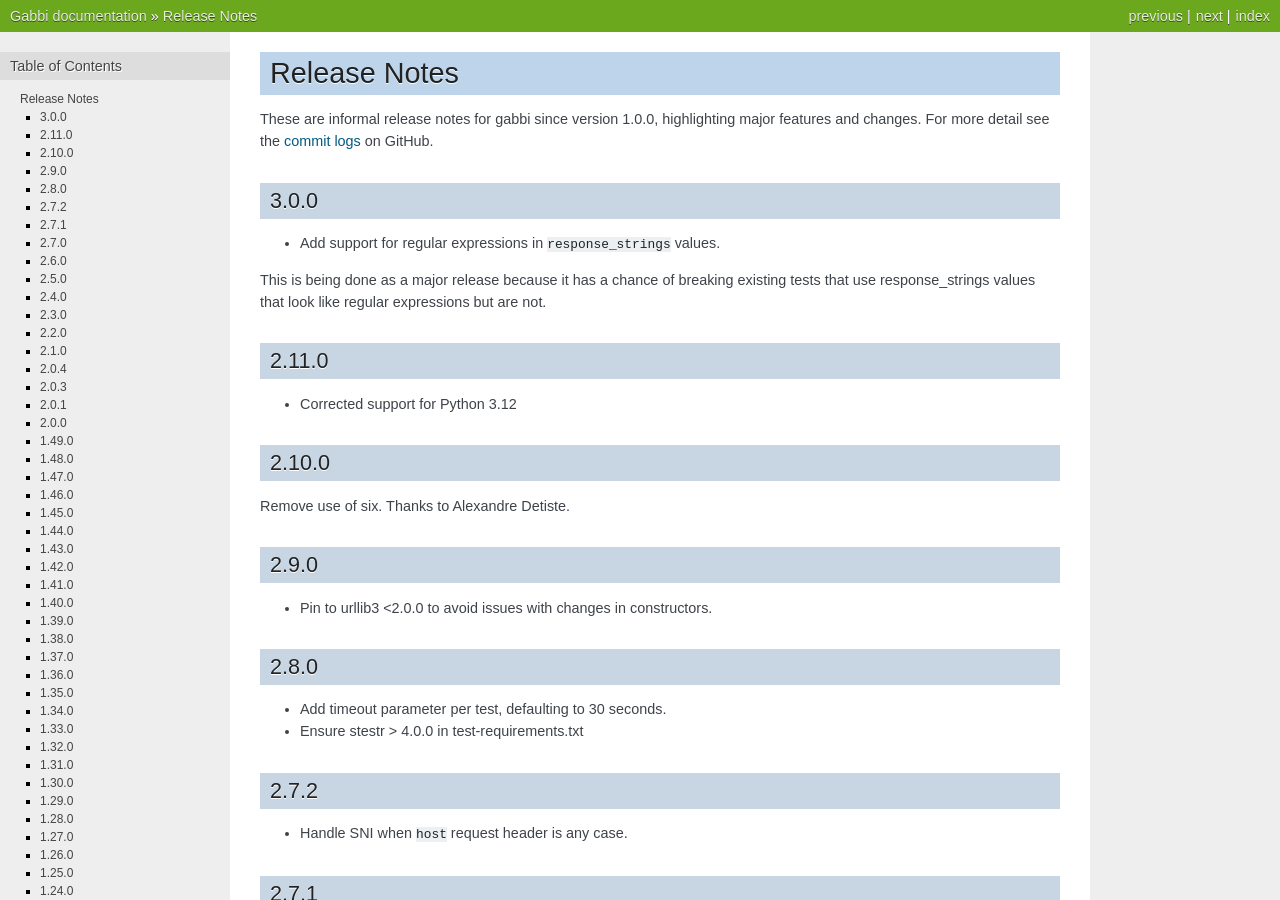
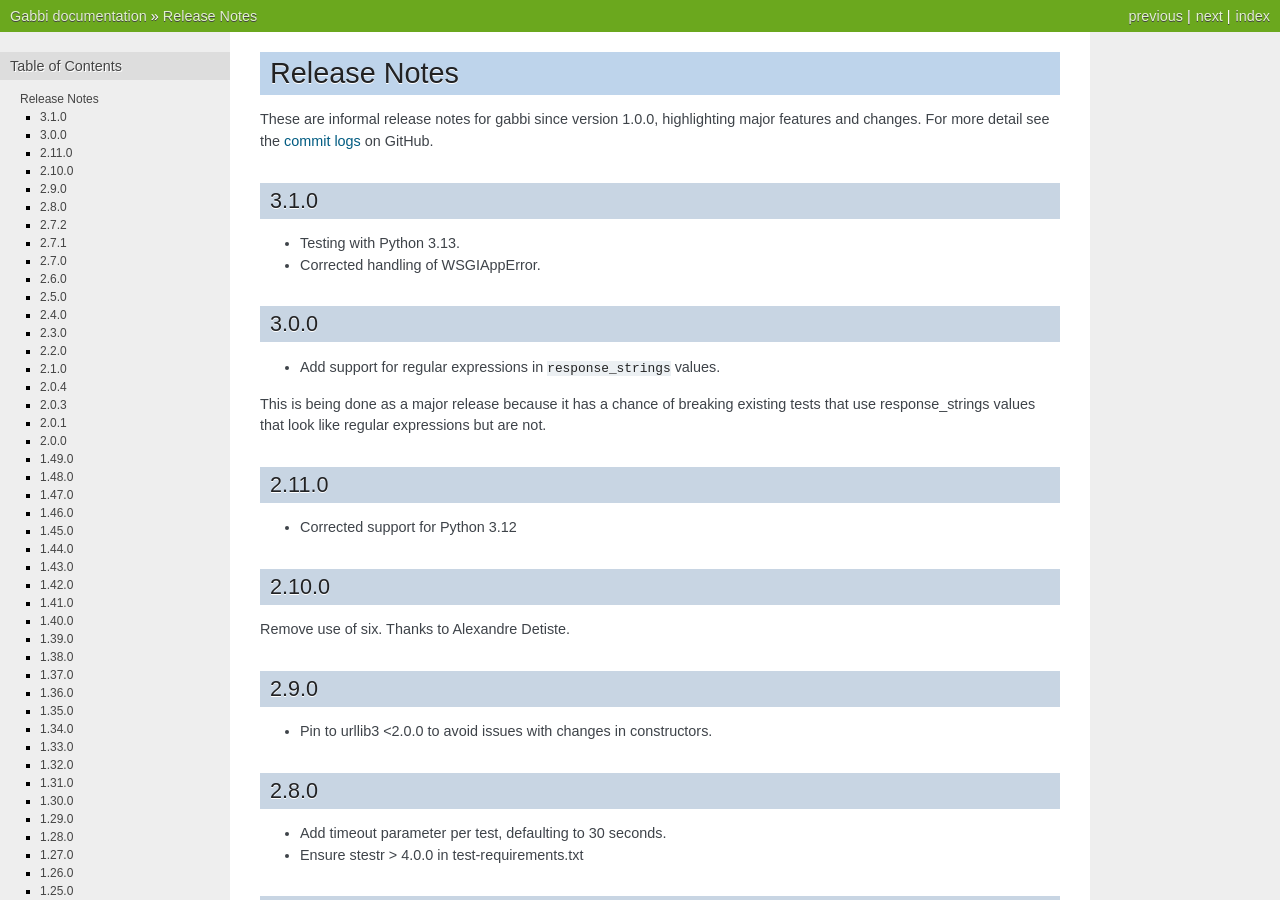
Before and after one commit to cdent/gabbi, a Sphinx documentation site: the page built from docs/source/release.rst, in a window 1280 px wide and 900 px high. Built offline with Sphinx 7.4.7, drawn with Linux system fonts in a browser that asks for light colours.

Commit message:
make 3.1.0 release

```diff
--- a/docs/source/release.rst
+++ b/docs/source/release.rst
@@ -4,6 +4,12 @@
 These are informal release notes for gabbi since version 1.0.0,
 highlighting major features and changes. For more detail see
 the `commit logs`_ on GitHub.
+
+3.1.0
+-----
+
+* Testing with Python 3.13.
+* Corrected handling of WSGIAppError.
 
 3.0.0
 -----
--- a/gabbi/__init__.py
+++ b/gabbi/__init__.py
@@ -12,4 +12,4 @@
 # under the License.
 """See gabbi.driver and gabbbi.case."""
 
-__version__ = '3.0.0'
+__version__ = '3.1.0'
```
